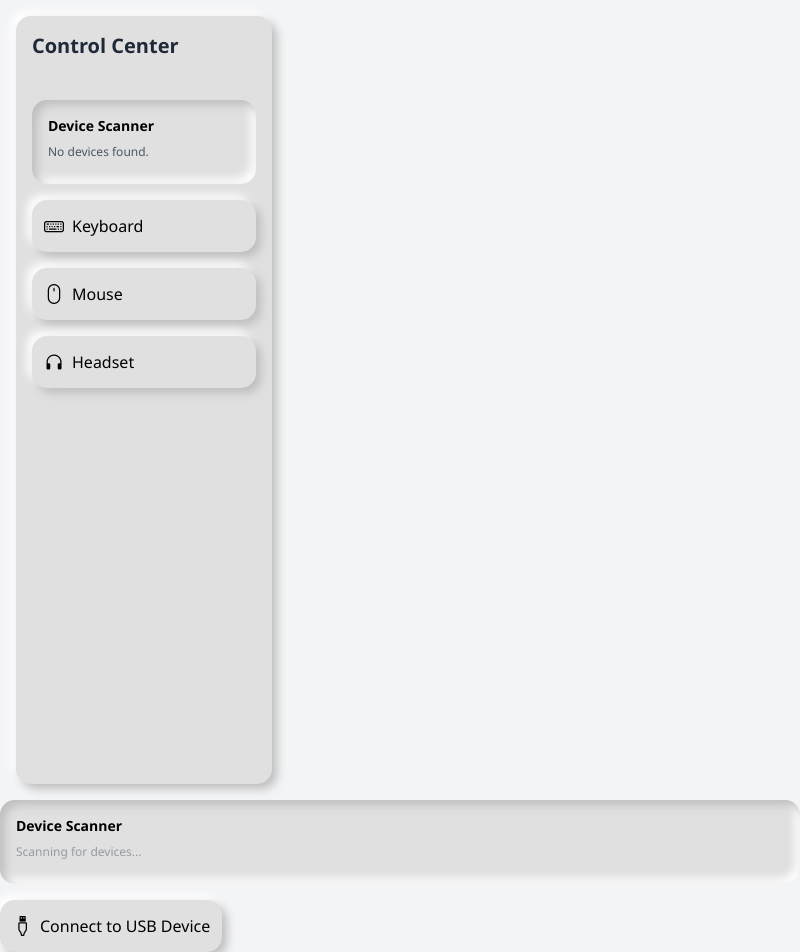
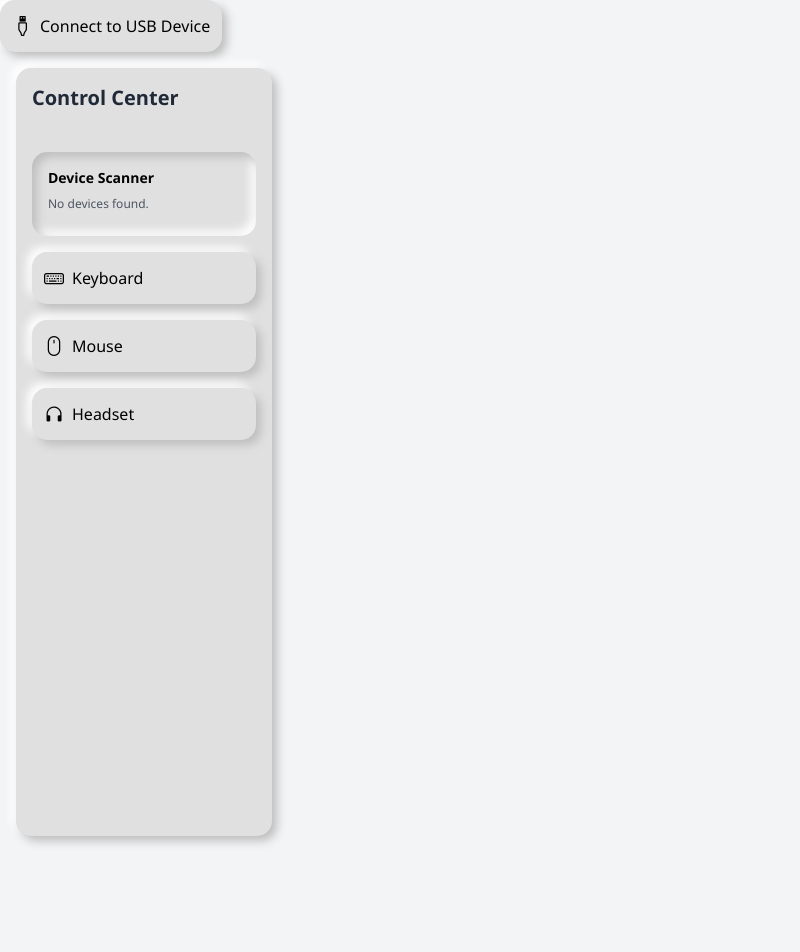
Before and after one commit to tahasarada786091/tahasarada786091.github.io, an Electron app: page index.html in a window 800 px wide. After the commit the page ends 852 px from the top, so only its background shows below. Drawn offline with nearby package versions, Linux system fonts and the light colour scheme.

Commit message:
Update index.html

```diff
--- a/index.html
+++ b/index.html
@@ -72,6 +72,10 @@
         }
     </style>
 </head>
+    <button id="connectButton" class="neomorphic p-3 flex items-center space-x-2">
+    <i class="bi bi-usb-plug text-xl"></i>
+    <span>Connect to USB Device</span>
+</button>
 <body class="bg-gray-100">
     <div class="flex min-h-screen">
 
@@ -178,15 +182,7 @@
             </div>
         </div>
     </div>
-<div id="deviceScanner" class="neomorphic-inset p-4 mb-4">
-    <div class="text-sm font-semibold mb-2">Device Scanner</div>
-    <div id="scanningStatus" class="scanning text-xs text-gray-600">Scanning for devices...</div>
-    <div id="connectedDevices" class="mt-2"></div>
-</div>
-<button id="connectButton" class="neomorphic p-3 flex items-center space-x-2">
-    <i class="bi bi-usb-plug text-xl"></i>
-    <span>Connect to USB Device</span>
-</button>
+
     <script>
         function sendUsbCommand(command) {
     // Electron's IPC mechanism to communicate with the main process
```
